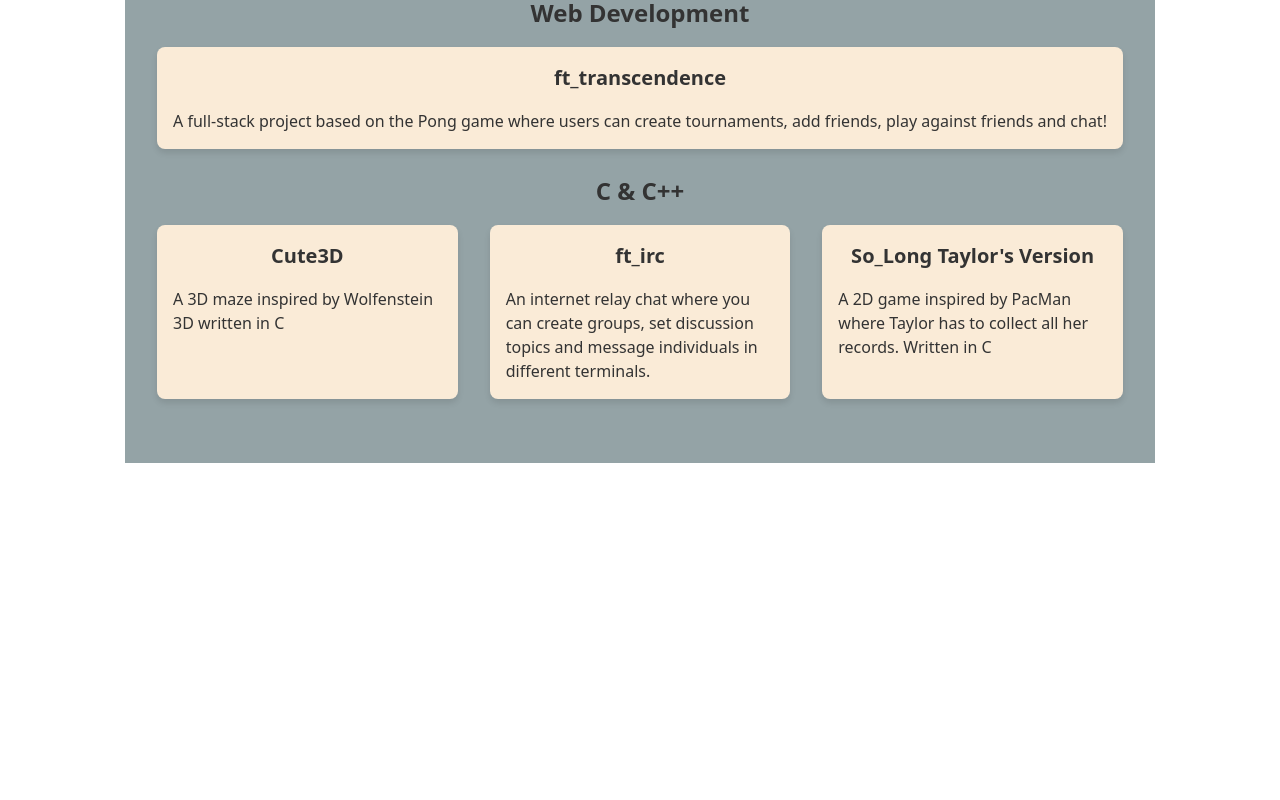
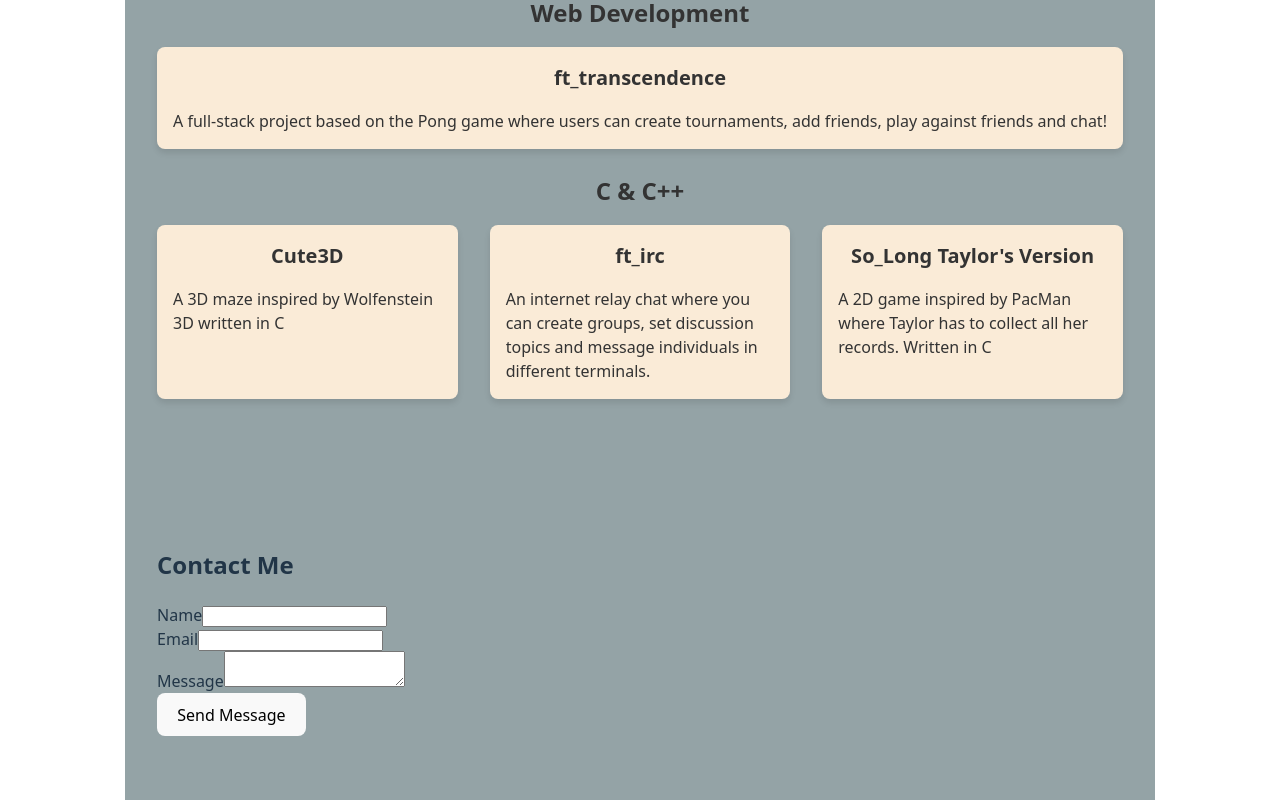
Before and after one commit to allihive/allihive.github.io, a React (Vite) app: page / in a window 1280 px wide. Shown: the part 705-1505 px from the top of the page. Before the commit the page ends 1168 px from the top, so only its background shows below. Built offline with nearby package versions, Linux system fonts and the light colour scheme.

Commit message:
contact section no styling

```diff
--- a/package.json
+++ b/package.json
@@ -13,7 +13,8 @@
     "bootstrap": "^5.3.8",
     "react": "^19.1.1",
     "react-bootstrap": "^2.10.10",
-    "react-dom": "^19.1.1"
+    "react-dom": "^19.1.1",
+    "react-hot-toast": "^2.6.0"
   },
   "devDependencies": {
     "@eslint/js": "^9.33.0",
--- a/src/App.tsx
+++ b/src/App.tsx
@@ -2,17 +2,20 @@ import React from "react"
 import Header from "./components/Header"
 import About from "./components/About"
 import Projects from "./components/Projects"
-//import Contact from "./components/Contact"
+import Contact from "./components/Contact"
+import { Toaster } from "react-hot-toast"
 //import "./App.css"
+
 
 const App: React.FC = () => {
   return (
     <div className="App">
+      <div><Toaster/></div>
         <Header/>
       <main>
         <About/>
         <Projects/>
-        {/*<Contact/>*/ }
+        <Contact/>
       </main>
       </div>
   )
--- /dev/null
+++ b/src/components/Contact.css
@@ -0,0 +1,8 @@
+.contact {
+	padding: 4rem 2rem;
+	background-color: #94a3a6;
+}
+
+.contact-content {
+
+}
--- /dev/null
+++ b/src/components/Contact.tsx
@@ -0,0 +1,61 @@
+import React, { useState } from "react";
+import "./Contact.css"
+import toast from "react-hot-toast"
+
+const Contact: React.FC = () => {
+	const [name, setName] = useState("");
+	const [email, setEmail] = useState("");
+	const [msg, setMsg] = useState("");
+
+	const handleSubmit = (e: React.FormEvent<HTMLFormElement>) => {
+		e.preventDefault();
+		const mailtoLink = `mailto:your-email@example.com?subject=Portfolio Contact from ${name}&body=${msg}%0D%0A%0D%0AFrom: ${name}%0D%0AEmail: ${email}`;
+		window.location.href = mailtoLink;
+		setName("");
+		setEmail("");
+		setMsg("");
+		toast.success('Thank you for your email')
+	}
+
+	return (
+		<section id="contact" className="contact">
+			<div className="contact-content">
+				<h2>Contact Me</h2>
+				<form onSubmit={handleSubmit}>
+					<div className="form-group">
+						<label htmlFor="name">Name</label>
+						<input
+							type="text"
+							id="name"
+							value={name}
+							onChange={(e) => setName(e.target.value)}
+							required
+							/>
+					</div>
+					<div className="form-group">
+						<label htmlFor="email">Email</label>
+						<input
+							type="email"
+							id="email"
+							value={email}
+							onChange={(e) => setEmail(e.target.value)}
+							required
+							/>
+					</div>
+					<div className="form-group">
+						<label htmlFor="message">Message</label>
+						<textarea
+							id="name"
+							value={name}
+							onChange={(e) => setName(e.target.value)}
+							required
+							/>
+					</div>
+					<button type="submit">Send Message</button>
+				</form>
+			</div>
+		</section>
+	)
+}
+
+export default Contact
```
Also changed, not shown: 1 other file (tests, documents, lock files or other folders).
